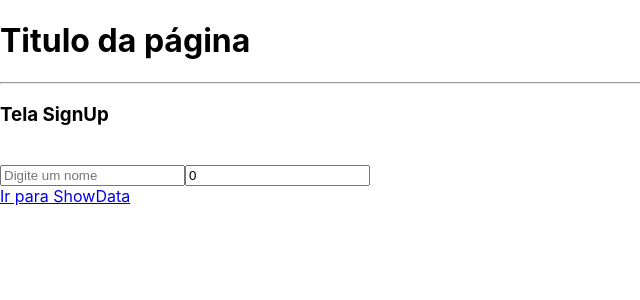
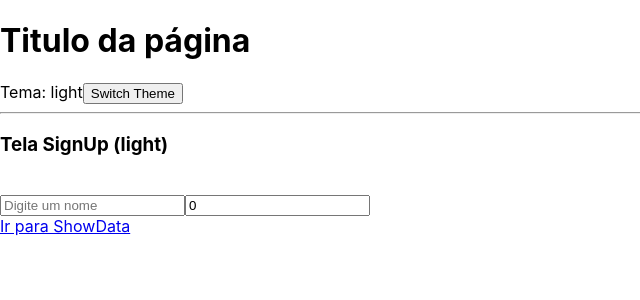
Before and after one commit to jooluisrm/contextapi, a React (Create React App) app: page / in a window 1280 px wide. Shown: the top 300 px of the page, without its empty margins (0-640 px from the left). Built offline with nearby package versions, Linux system fonts and the light colour scheme.

Commit message:
Usando reducer theme na página

```diff
--- a/src/App.tsx
+++ b/src/App.tsx
@@ -1,20 +1,48 @@
 import { BrowserRouter, Routes, Route } from "react-router-dom";
 import { SignUp } from './pages/SignUp';
 import { ShowData } from './pages/ShowData';
-import { ContextProvider } from "./contexts/Context";
+import { Context, ContextProvider } from "./contexts/Context";
+import { useContext } from "react";
 
 const App = () => {
+
+    const { state, dispatch } = useContext(Context);
+
+    const handleSwitchTheme = () => {
+        if (state.theme.status === 'light') {
+            dispatch({
+                type: 'CHANGE_STATUS',
+                payload: {
+                    status: 'dark'
+                }
+            });
+        } else {
+            dispatch({
+                type: 'CHANGE_STATUS',
+                payload: {
+                    status: 'light'
+                }
+            });
+        }
+    }
+
     return (
-        <ContextProvider>
-            <BrowserRouter>
+        <BrowserRouter>
+            <div style={{
+                backgroundColor: state.theme.status === 'light' ? '#FFF' : '#000',
+                color: state.theme.status === 'light' ? '#000' : '#FFF'
+            }}>
                 <h1>Titulo da página</h1>
+                Tema: {state.theme.status}
+                <button onClick={handleSwitchTheme}>Switch Theme</button>
                 <hr />
                 <Routes>
                     <Route path="/" element={<SignUp />} />
                     <Route path="/exibir" element={<ShowData />} />
                 </Routes>
-            </BrowserRouter>
-        </ContextProvider>
+            </div>
+
+        </BrowserRouter>
     );
 }
 
--- a/src/index.tsx
+++ b/src/index.tsx
@@ -3,13 +3,16 @@ import ReactDOM from 'react-dom/client';
 import './index.css';
 import App from './App';
 import reportWebVitals from './reportWebVitals';
+import { ContextProvider } from './contexts/Context';
 
 const root = ReactDOM.createRoot(
   document.getElementById('root') as HTMLElement
 );
 root.render(
   <React.StrictMode>
-    <App />
+    <ContextProvider>
+      <App />
+    </ContextProvider>
   </React.StrictMode>
 );
 
--- a/src/pages/SignUp.tsx
+++ b/src/pages/SignUp.tsx
@@ -26,7 +26,7 @@ export const SignUp = () => {
 
     return (
         <div>
-            <h3>Tela SignUp</h3>
+            <h3>Tela SignUp ({state.theme.status})</h3>
             <br />
             <input
                 type="text"
```
